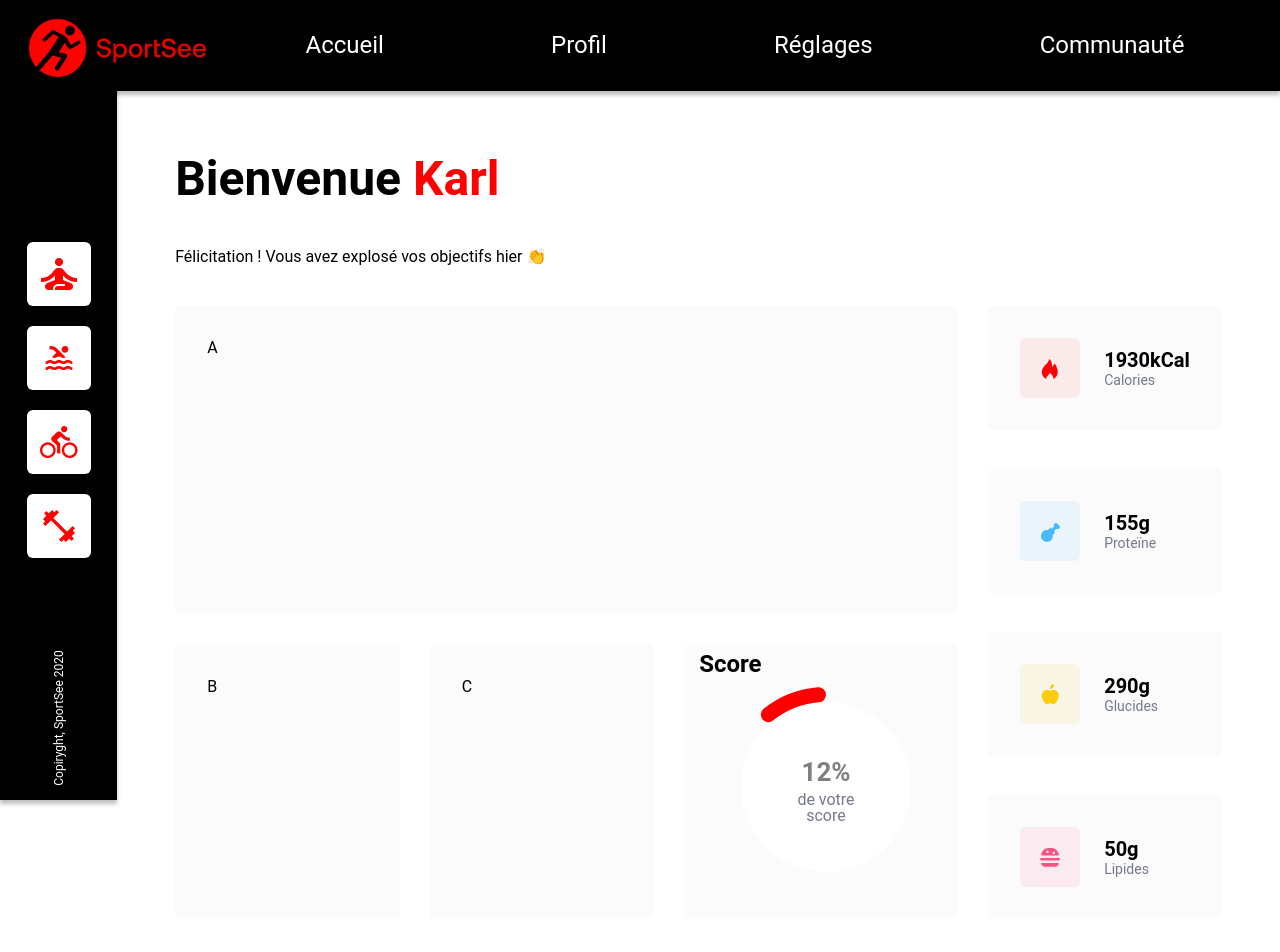
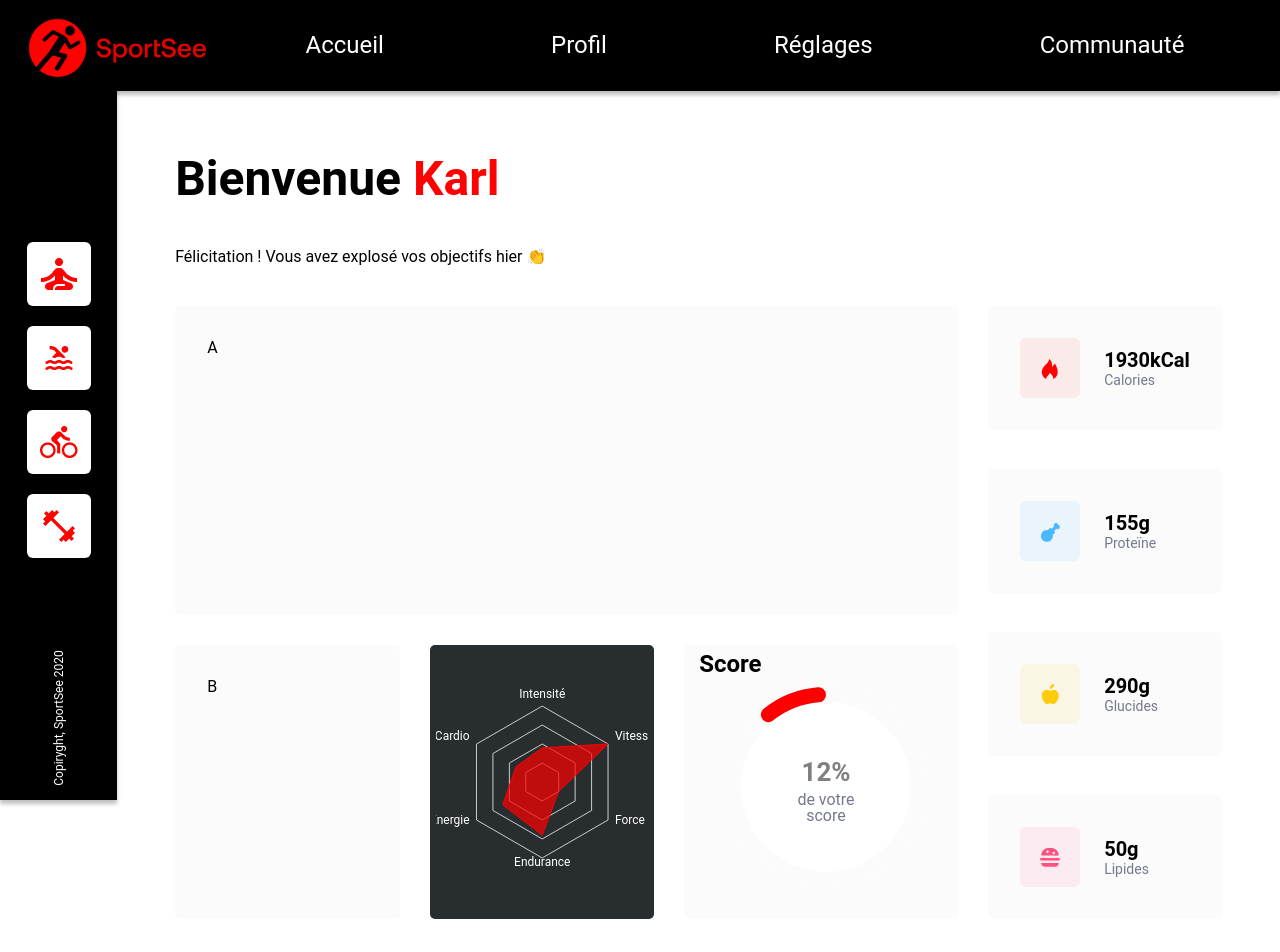
Before and after one commit to GregSR-GitHub/SportSee, a React (Create React App) app: page / in a window 1280 px wide. Shown: the top 952 px of the page. Built offline with nearby package versions, Linux system fonts and the light colour scheme.

Commit message:
add Performance component

```diff
--- /dev/null
+++ b/src/components/Performances/index.jsx
@@ -0,0 +1,19 @@
+import './performances.css';
+import { Radar, RadarChart, PolarGrid, PolarAngleAxis, ResponsiveContainer } from 'recharts';
+
+function Performances({datas}) {
+
+    return (
+      <div className="performances">
+        <ResponsiveContainer>
+            <RadarChart cx="50%" cy="50%" outerRadius="75%" data={datas}>
+                <PolarGrid radialLines={false}/>
+                <PolarAngleAxis dataKey="kind"  fill="#FFFFFF"  tick={{ fill: '#FFFFFF', fontSize: '12px' }} tickLine={{ fill: 'red' }}/>
+                <Radar name="Performance" dataKey="value" stroke="#FF0101" fill="#FF0101" fillOpacity={0.7} />
+            </RadarChart>
+        </ResponsiveContainer>
+      </div>
+    );
+}
+
+export default Performances;
--- /dev/null
+++ b/src/components/Performances/performances.css
@@ -0,0 +1,12 @@
+.performances{
+    background-color: #282D30;
+    width: 100%;
+    height: 100%;
+    border-radius: 5px;
+    padding: 6px;
+    display: flex;
+    flex-flow: row nowrap;
+    justify-content: center;
+    align-items: center;
+    color:  white;
+}
--- a/src/components/Score/index.jsx
+++ b/src/components/Score/index.jsx
@@ -4,15 +4,13 @@ import PropTypes from 'prop-types'
 
 
 function Score({score}) {
-
-    const myscore = Number(score);
-    const fillgray = 100 - myscore;
+    const fillgray = 100 - score;
     const data01 = [
   { name: "Center", value: 100 },
 ];
 const data02 = [
   { name: "A1", value: fillgray},
-  { name: "D2", value:  myscore }
+  { name: "D2", value:  score }
 ];
 
 console.log(score);
@@ -46,7 +44,7 @@ console.log(score);
             >
                 <Cell fill="#FBFBFB" />
                 <Cell fill="#FF0000" />
-                <Label width={60} position="center" className='label-score' fontSize='26px'>{myscore + '%'}</Label>
+                <Label width={60} position="center" className='label-score' fontSize='26px'>{score + '%'}</Label>
                 <Label width={80} position="center"  className='label-score-text' fontSize='16px' fill={'#74798C'} >de votre score</Label>
             </Pie>
     </PieChart>
@@ -55,7 +53,7 @@ console.log(score);
 }
 
 Score.propTypes = {
-    scrore: PropTypes.number,
+    score: PropTypes.number,
 }
 
 
--- a/src/datas/datas.json
+++ b/src/datas/datas.json
@@ -14,5 +14,44 @@
             "carbohydrateCount": 290,
             "lipidCount": 50
         }
-    }
+    },
+
+    "user_performance" :
+        {
+            "userId": 12,
+            "kind": {
+                "1": "cardio",
+                "2": "energy",
+                "3": "endurance",
+                "4": "strength",
+                "5": "speed",
+                "6": "intensity"
+            },
+            "data": [
+                {
+                    "value": 80,
+                    "kind": 1
+                },
+                {
+                    "value": 120,
+                    "kind": 2
+                },
+                {
+                    "value": 140,
+                    "kind": 3
+                },
+                {
+                    "value": 50,
+                    "kind": 4
+                },
+                {
+                    "value": 200,
+                    "kind": 5
+                },
+                {
+                    "value": 90,
+                    "kind": 6
+                }
+            ]
+        }
 }
--- a/src/pages/Profil/index.jsx
+++ b/src/pages/Profil/index.jsx
@@ -5,14 +5,17 @@ import protein_icon from '../../assets/protein-icon.png';
 import fat_icon from '../../assets/fat-icon.png';
 import InfosCard from '../../components/InfosCard';
 import Score from '../../components/Score';
+import Performances from '../../components/Performances';
 import Datas from '../../datas/datas.json';
 import UserDatas from '../../utils/models/userDatas';
+import PerformanceDatas from '../../utils/models/performanceDatas';
 
 // console.log(typeof UserData +'type');
 function Profil() {
 
     const userDatas = new UserDatas(Datas.user_main_datas);
-    console.log(userDatas);
+    const performanceDatas = new PerformanceDatas(Datas.user_performance);
+    console.log(performanceDatas.datas);
     // const user_key_datas = Datas.user_main_datas.keyData;
   return (
     <div className="profil">
@@ -35,7 +38,7 @@ function Profil() {
             </div>
         </div>
         <div className="chart-02"><div className='background_chart'>B</div></div>
-        <div className="chart-03"><div className='background_chart'>C</div></div>
+        <div className="chart-03"><Performances datas={performanceDatas.datas}/></div>
         <div className="chart-04"><Score score={userDatas.todayScore} /></div>
       </section>
     </div>
--- /dev/null
+++ b/src/utils/models/performanceDatas.jsx
@@ -0,0 +1,39 @@
+import { Component } from 'react'
+
+class PerformanceDatas extends Component {
+    constructor (data) {
+        super(data)
+        this._userId = data.userId
+        this._kind = data.kind
+        this._data = data.data
+        this._kindFrench = {
+            "cardio": "Cardio",
+            "energy": "Energie",
+            "endurance": "Endurance",
+            "strength": "Force",
+            "speed": "Vitesse",
+            "intensity": "Intensité"
+        }
+        this._chartData = []
+      }
+
+
+  get userIdid () {
+    return this._userIdid
+  }
+
+  get datas () {
+    this._chartData = []
+    this._data.forEach(element => {
+        const kindName = this._kind[element.kind];
+        let newKind = {};
+        newKind["kind"] = this._kindFrench[kindName];
+        newKind["value"] = element.value;
+        this._chartData.unshift(newKind);
+    });
+    return  this._chartData
+
+  }
+}
+
+export default PerformanceDatas
```
Also changed, not shown: src/components/InfosCard/index.jsx (+7 -0 lines).
